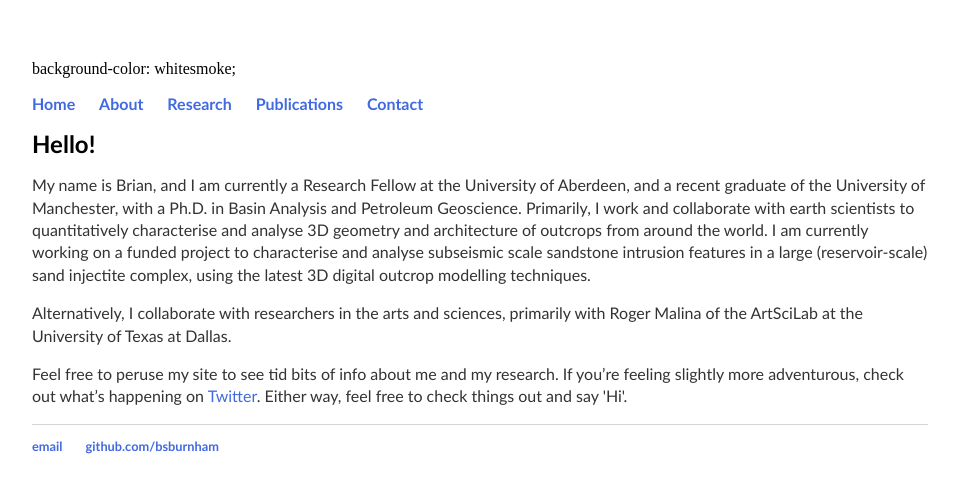
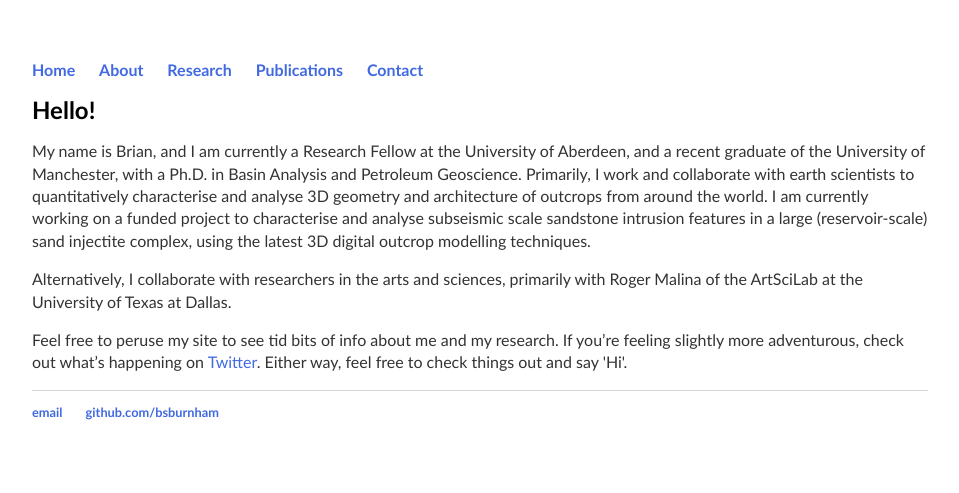
Before and after one commit to bsburnham/bsburnham.github.io, a Jekyll site: the page built from index.html, in a window 1280 px wide. Shown: the top 493 px of the page, without its empty margins (160-1119 px from the left). Built offline with Jekyll 4.4.1, drawn with Linux system fonts in a browser that asks for light colours.

Commit message:
Update default.html

```diff
--- a/_layouts/default.html
+++ b/_layouts/default.html
@@ -6,7 +6,7 @@
 			<link rel="stylesheet" type="text/css" href="/css/main.css">
 		</head>
 		<body>
-			background-color: whitesmoke;
+
 			<nav>
 	    		<ul>
 	        		<li><a href="/">Home</a></li>
```
